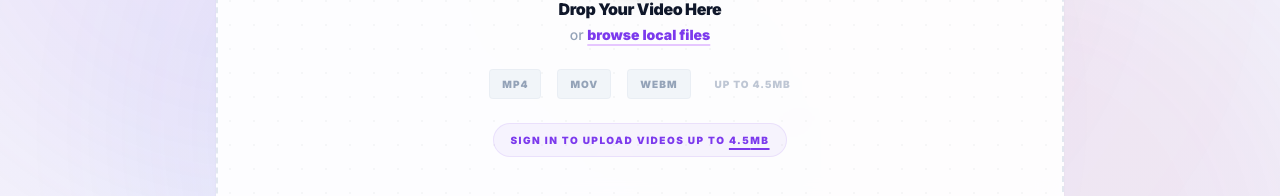
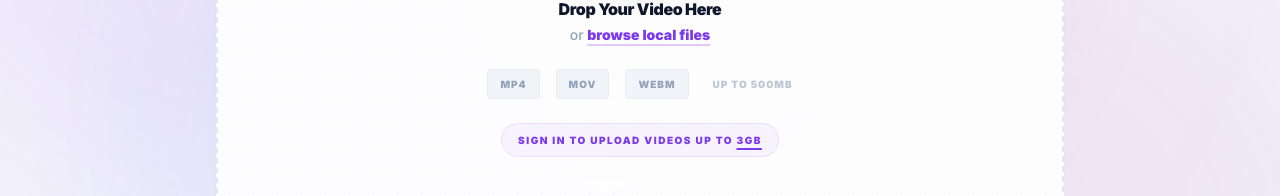
Before and after one commit to Harshcode-develop/AI-EchoChamber, a React (Vite) app in the folder frontend/: page /create in a window 1280 px wide. Shown: the part 445-641 px from the top of the page. Built offline with nearby package versions, Linux system fonts and the light colour scheme; no server answers.

Commit message:
New Feature

```diff
--- a/frontend/src/components/content/VideoUploader.tsx
+++ b/frontend/src/components/content/VideoUploader.tsx
@@ -21,8 +21,7 @@ export default function VideoUploader({
 }: VideoUploaderProps) {
   const { user } = useAuth();
   const [isDragging, setIsDragging] = useState(false);
-  // Vercel serverless functions have a hard 4.5MB limit for incoming request bodies.
-  const maxSizeMB = user ? 4.5 : 4.5;
+  const maxSizeMB = user ? 3072 : 500;
 
   const allowedTypes = ['video/mp4', 'video/quicktime', 'video/webm'];
 
@@ -186,7 +185,7 @@ export default function VideoUploader({
                 className="mt-6 px-4 py-2 rounded-full bg-[var(--accent-purple)]/5 border border-[var(--accent-purple)]/10 hover:bg-[var(--accent-purple)]/10 transition-all cursor-pointer group/msg"
               >
                 <p className="text-[10px] font-black uppercase tracking-[0.15em] text-[var(--accent-purple)]">
-                  Sign in to upload videos up to <span className="underline underline-offset-4 decoration-2">{maxSizeMB}MB</span>
+                  Sign in to upload videos up to <span className="underline underline-offset-4 decoration-2">3GB</span>
                 </p>
               </div>
             )}
```
Also changed, not shown: 1 other file (tests, documents, lock files or other folders).
